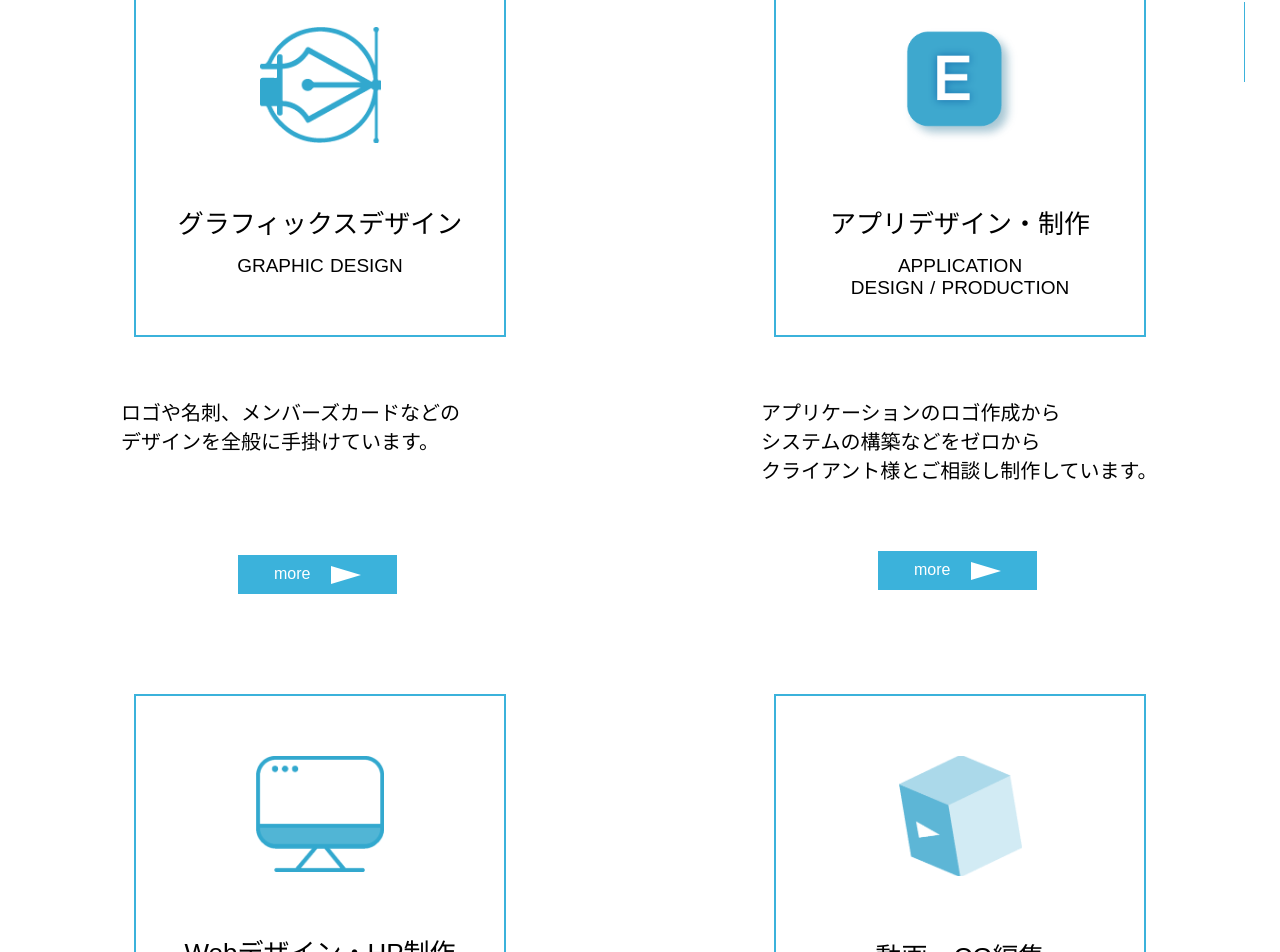
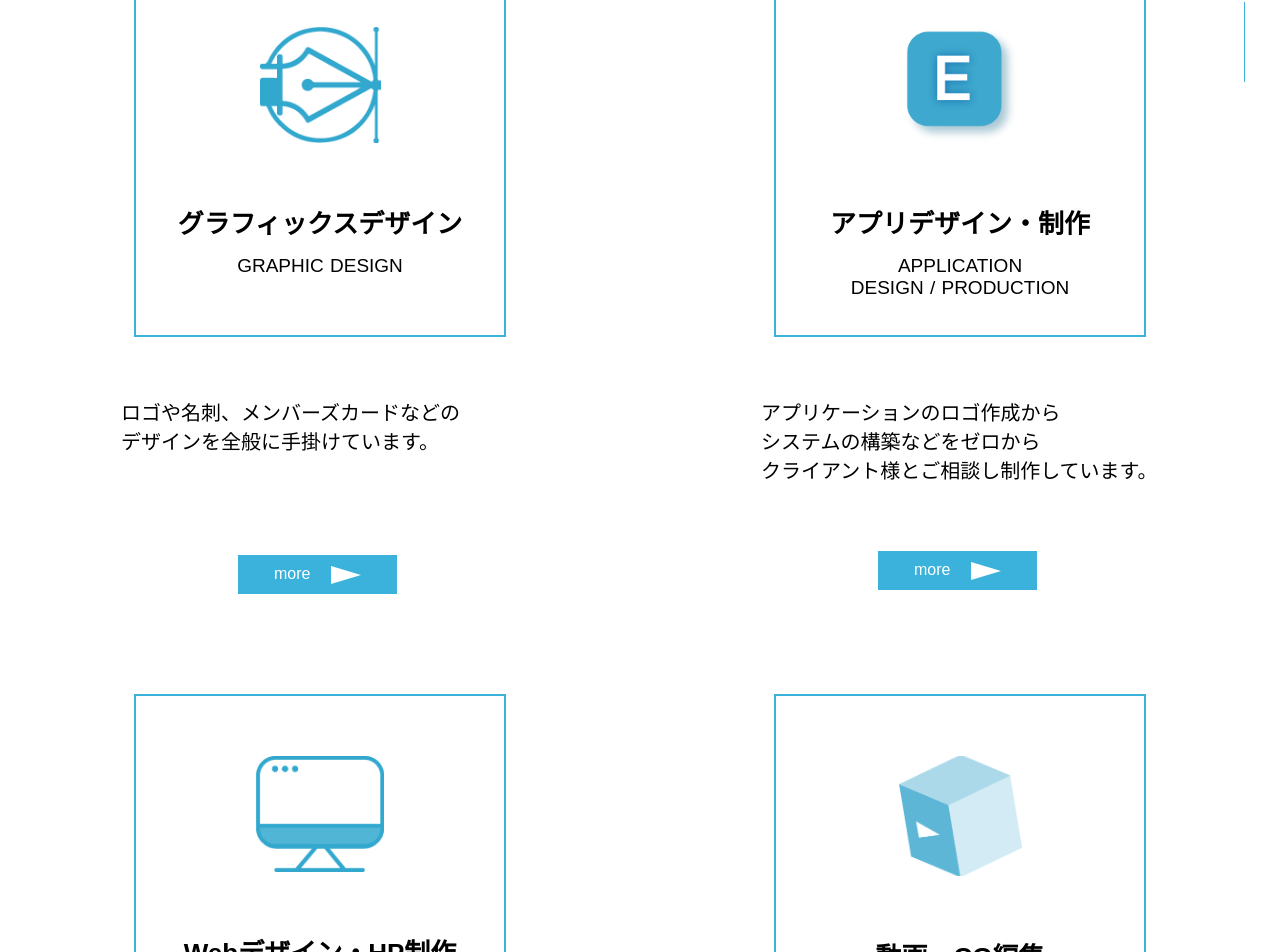
Before and after one commit to reiji-0720/EnGii-HP-recreate, a Nuxt app: page /sevice/media in a window 1280 px wide. Shown: the part 1111-2063 px from the top of the page. Built offline with nearby package versions, Linux system fonts and the light colour scheme.

Commit message:
font太くした

```diff
--- a/components/app.vue
+++ b/components/app.vue
@@ -56,6 +56,7 @@ export default {
 .appText {
   text-align: center;
   font-size: 26px;
+  font-weight: bold;
 }
 .appTextEng {
   text-align: center;
--- a/components/graphics.vue
+++ b/components/graphics.vue
@@ -56,6 +56,7 @@ export default {
 .graphicsText {
   text-align: center;
   font-size: 26px;
+  font-weight: bold;
 }
 .graphicsTextEng {
   text-align: center;
--- a/components/video.vue
+++ b/components/video.vue
@@ -51,6 +51,7 @@ export default {
 .videoText {
   text-align: center;
   font-size: 26px;
+  font-weight: bold;
 }
 .videoTextEng {
   text-align: center;
--- a/components/webHP.vue
+++ b/components/webHP.vue
@@ -51,6 +51,7 @@ export default {
 .hpText {
   text-align: center;
   font-size: 26px;
+  font-weight: bold;
 }
 .hpTextEng {
   text-align: center;
```
